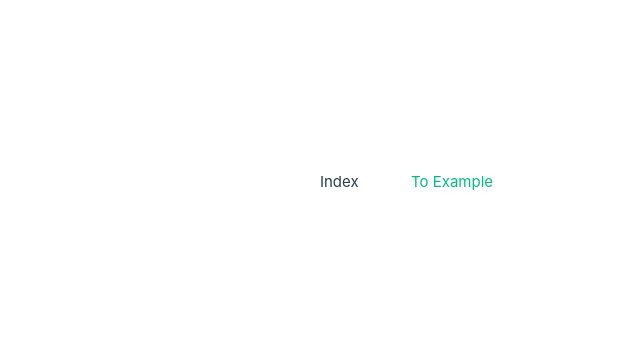
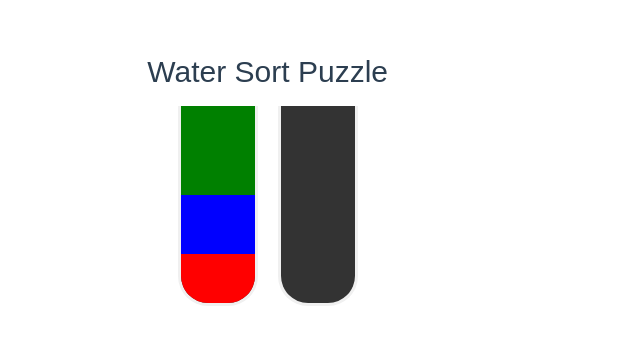
Before and after one commit to reznikovkg/vue-3-docker-compose, a Vue app in the folder vue/: page / in a window 1280 px wide. Shown: the part 218-562 px from the top of the page, without its empty margins (232-872 px from the left). Built offline with nearby package versions, Linux system fonts and the light colour scheme.

Commit message:
Простой визуал колбочек

```diff
--- a/vue/src/App.vue
+++ b/vue/src/App.vue
@@ -1,9 +1,43 @@
+<!-- src/App.vue -->
 <template>
-  <RouterView />
+  <div id="app">
+    <h1>Water Sort Puzzle</h1>
+    <div class="flasks-container">
+      <Flask :layers="exampleLayers" />
+      <Flask :layers="[]" />
+    </div>
+  </div>
 </template>
 
-<script setup>
+<script>
+import Flask from './components/Flask.vue'
+
+export default {
+  name: 'App',
+  components: {
+    Flask
+  },
+  data() {
+    return {
+      exampleLayers: [
+        { color: 'red', percent: 25 },
+        { color: 'blue', percent: 30 },
+        { color: 'green', percent: 45 },
+      ]
+    }
+  }
+}
 </script>
 
-<style scoped lang="scss">
+<style>
+#app {
+  font-family: Arial, sans-serif;
+  text-align: center;
+  padding: 20px;
+}
+.flasks-container {
+  display: flex;
+  justify-content: center;
+  flex-wrap: wrap;
+}
 </style>
--- /dev/null
+++ b/vue/src/components/Flask.vue
@@ -0,0 +1,64 @@
+<template>
+  <div
+    class="flask-container"
+  >
+    <div
+      class="flask"
+      :class="{ selected: isSelected }"
+    >
+      <div
+        v-for="layer in layers"
+        class="liquid"
+        :style="{ height: layer.percent + '%', backgroundColor: layer.color }"
+      ></div>
+    </div>
+  </div>
+</template>
+
+<script>
+export default {
+  name: 'Flask',
+  props: {
+    layers: {
+      type: Array,
+      default: () => []
+    },
+    isSelected: {
+      type: Boolean,
+      default: false
+    }
+  }
+}
+</script>
+
+<style scoped>
+.flask-container {
+  display: inline-block; /* Чтобы колбы стояли в ряд */
+  margin: 10px;
+}
+
+.flask {
+  width: 80px;          /* Ширина */
+  height: 200px;        /* Высота */
+  border: 3px solid #f0f0f0; /* Серая обводка, как стекло */
+  border-radius: 0 0 30px 30px; /* Закругляем низ, имитируя дно колбы */
+  border-top: none;     /* Убираем верхнюю границу, чтобы было похоже на открытую колбу */
+  position: relative;   /* Нужно для позиционирования слоев воды внутри */
+  background-color: #333; /* Светло-серый фон пустой колбы */
+  overflow: hidden;     /* Чтобы вода не вылезала за закругленные края */
+  display: flex;
+  flex-direction: column-reverse; /* Слои воды будут наливаться снизу вверх! */
+}
+
+.liquid {
+  width: 100%;          /* На всю ширину колбы */
+  transition: height 0.2s ease; /* Плавное изменение высоты при переливаниях */
+}
+
+.flask.selected {
+  border-color: gold;  /* Золотая обводка для выбранной колбы */
+  box-shadow: 0 0 10px gold;
+  transform: scale(1.02);  /* Чуть увеличиваем */
+  transition: all 0.2s ease;
+}
+</style>
```
